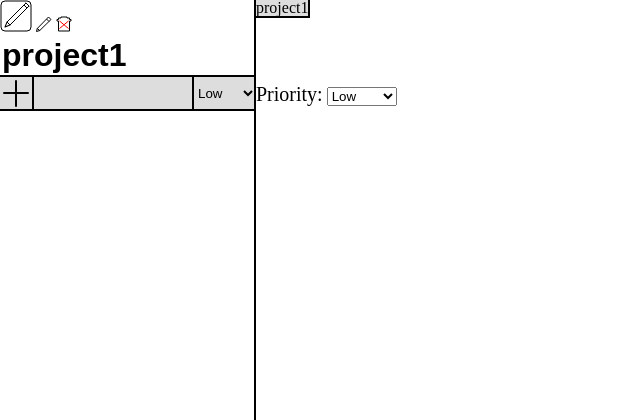
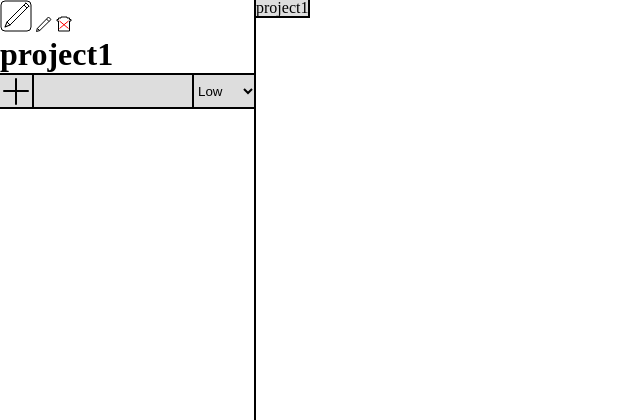
Before and after one commit to tsj845/APP-task-manager, a Flask app: page /projects/project1 in a window 1280 px wide. Shown: the top 420 px of the page, without its empty margins (0-640 px from the left). Run offline with Flask 2, Linux system fonts and the light colour scheme; some libraries are stand-ins or nearby versions.

Commit message:
select project info

```diff
--- a/assets/css/manager.css
+++ b/assets/css/manager.css
@@ -56,7 +56,7 @@ body {
     color : black;
     width : fit-content;
     transition : color linear 0.25s;
-    margin-top: 0px;
+    margin: 0px;
     width: 20vw;
     border-bottom: 2px solid black;
 }
@@ -177,3 +177,9 @@ input:focus {
     outline : none;
     /* font-size: 20px; */
 }
+
+#sel-project-name {
+    font-size: 50px;
+    border: none;
+    cursor: url("/assets/cursors/edit.svg") 0 32, auto;
+}
--- a/assets/js/manager.js
+++ b/assets/js/manager.js
@@ -1,14 +1,16 @@
 let socket = io();
 const pname = document.getElementById("proj-name");
-pname.size = pname.value.length;
+pname.size = pname.textContent.length;
 const panel = document.getElementById("side-panel");
-// const ntsk_cover = document.getElementById("no-task");
+const ntsk_cover = document.getElementById("edit-project");
+const selprj_name = document.getElementById("sel-project-name");
+const seltsk_info = document.getElementById("sel-task-info");
 const seltsk_name = document.getElementById("sel-task-name");
 const seltsk_priority = document.getElementById("sel-task-priority");
 const seltsk_desc = document.getElementById("sel-task-desc");
 const tasklist = document.getElementById("task-list");
 const menu = document.getElementById("menu");
-let origin = pname.value;
+let origin = pname.textContent;
 let tasks = null;
 
 let current_task = null;
@@ -18,10 +20,16 @@ let booted = false;
 function display_task (id, taskobj) {
     current_task = taskobj;
     const elem = document.getElementById(id);
-    // ntsk_cover.className = "hidden";
+    seltsk_info.style.display = "block";
+    ntsk_cover.style.display = "none";
     seltsk_name.value = taskobj.name;
     seltsk_priority.value = taskobj.priority;
     seltsk_desc.value = taskobj.desc;
+}
+function edit_project () {
+    seltsk_info.style.display = "none";
+    ntsk_cover.style.display = "block";
+    selprj_name.value = origin;
 }
 
 function makeTask (data) {
@@ -66,6 +74,7 @@ function bootrender () {
         const task = tasks[i];
         makeTask(task);
     }
+    selprj_name.value = origin;
 }
 
 socket.emit("boot", {project:origin});
--- a/templates/manager-template.html
+++ b/templates/manager-template.html
@@ -8,7 +8,7 @@
 		<img src="/assets/cursors/edit.svg">
 		<img src="/assets/icons/delete.svg">
 		<div id="left-panel">
-			<input type="text" id="proj-name" value="{{ project_name }}" oninput="this.size=this.value.length">
+			<h1 id="proj-name" onclick="edit_project()">{{ project_name }}</h1>
 			<div id="task-list"></div>
 			<div id="new-task-controls">
 				<img src="/assets/icons/plus.svg" id="new-task-button" onclick="change_task_add(document.getElementById('new-task-input').value, document.getElementById('new-task-priority').value)">
@@ -21,15 +21,13 @@
 			</div>
 		</div>
 		<div id="side-panel">
-			<!-- <div id="no-task" class="">
-				<div id="no-ask-cont">
-					<h1>No Task Selected</h1>
-				</div>
-			</div> -->
 			<div id="breadcrumbs">
 				<span class="task-breadcrumb top-breadcrumb">{{ project_name }}</span>
 			</div>
-			<div id="sel-task-info">
+			<div id="edit-project">
+				<input type="text" id="sel-project-name" autocomplete="off" autocapitalize="off" autocorrect="off" spellcheck="false" onkeyup="if(event.code.toString()==='Enter'){if(pname !== this.value){change_project_name(this.value)}}">
+			</div>
+			<div id="sel-task-info" style="display:none;">
 				<input type="text" id="sel-task-name" autocomplete="off" autocapitalize="off" autocorrect="off" spellcheck="false" onkeyup="if(event.code.toString()==='Enter'){if(current_task.name !== this.value){change_task_name(current_task.name,this.value)};this.blur()}"><br>
 				<label for="priority" id="sel-priority-label">Priority:</label>
 				<select name="priority" id="sel-task-priority" onchange="if(current_task && this.value !== current_task.value){change_task_priority(current_task.name, this.value)}">
```
